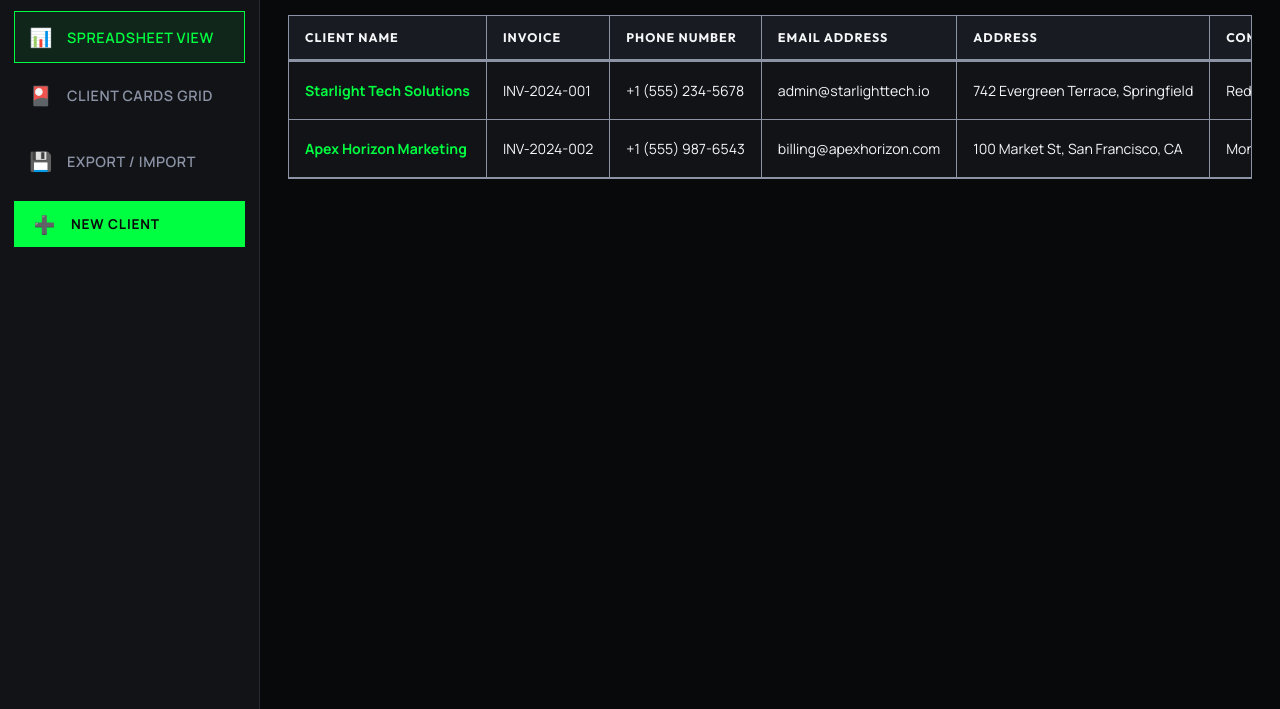
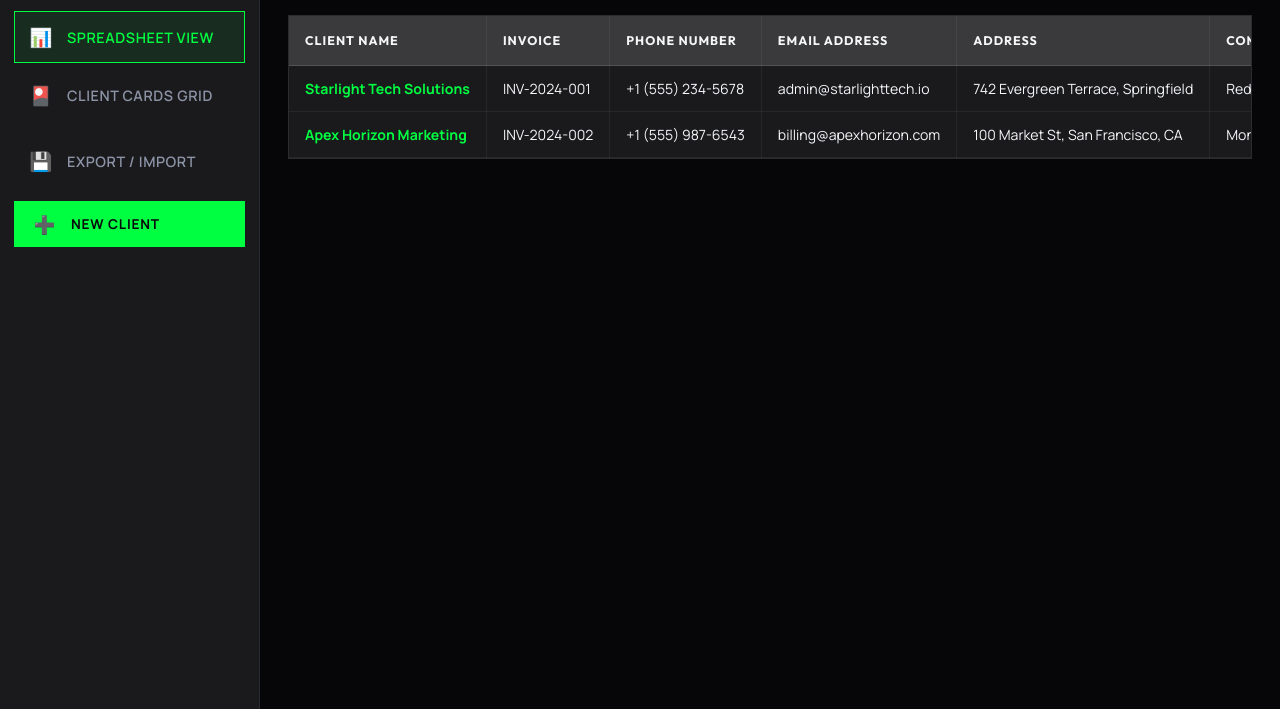
Before and after one commit to Trechn/client_portal, a plain HTML site: page index.html in a window 1280 px wide. Shown: the part 91-800 px from the top of the page. Drawn offline with Linux system fonts and the light colour scheme.

Commit message:
styles fine tuning.

```diff
--- a/css/styles.css
+++ b/css/styles.css
@@ -5,8 +5,8 @@
    - Easy-to-swap CSS color variables at the top
    ========================================================================== */
 :root {
-  --bg-main: #08090b;         /* Deep pitch-carbon background */
-  --bg-card: #111317;         /* Panel & sidebar dark slate */
+  --bg-main: #060608;         /* Deep pitch-carbon background */
+  --bg-card: #1a1a1d;         /* Panel & sidebar dark slate */
   --bg-surface: #181b21;      /* Elevated table headers & inputs */
   --border-color: #262a34;    /* Crisp structural hairline border */
   --border-strong: #3a404e;   /* Hover / focus border */
@@ -351,7 +351,7 @@ h1, h2, h3, h4, .logo-text {
    ========================================================================== */
 .table-container {
   overflow-x: auto;
-  border: 1px solid var(--text-muted);
+  border: 1px solid rgba(255, 255, 255, 0.08);
   background-color: var(--bg-card);
 }
 
@@ -362,10 +362,18 @@ h1, h2, h3, h4, .logo-text {
   font-size: 0.88rem;
 }
 
-.data-table th, .data-table td {
-  padding: 14px 16px;
-  border-bottom: 1px solid var(--text-muted);
-  border-right: 1px solid var(--text-muted);
+/* Duplicated to have different padding*/
+.data-table th {
+  padding: 17px 16px;
+  border-bottom: 1px solid rgba(255, 255, 255, 0.06);
+  border-right: 1px solid rgba(255, 255, 255, 0.06);
+  white-space: nowrap;
+}
+
+.data-table td {
+  padding: 8px 16px;
+  border-bottom: 1px solid rgba(255, 255, 255, 0.06);
+  border-right: 1px solid rgba(255, 255, 255, 0.06);
   white-space: nowrap;
 }
 
@@ -374,14 +382,14 @@ h1, h2, h3, h4, .logo-text {
 }
 
 .data-table th {
-  background-color: var(--bg-surface);
+  background-color: #3a3a3c;
   color: var(--text-primary);
   font-family: var(--font-heading);
   font-weight: 700;
   text-transform: uppercase;
   font-size: 0.78rem;
   letter-spacing: 0.08em;
-  border-bottom: 3px solid var(--text-muted);
+  border-bottom: 1px solid rgba(255, 255, 255, 0.12);
 }
 
 /* Remove background tint and apply outer 4-sided border highlight on row hover */
```
